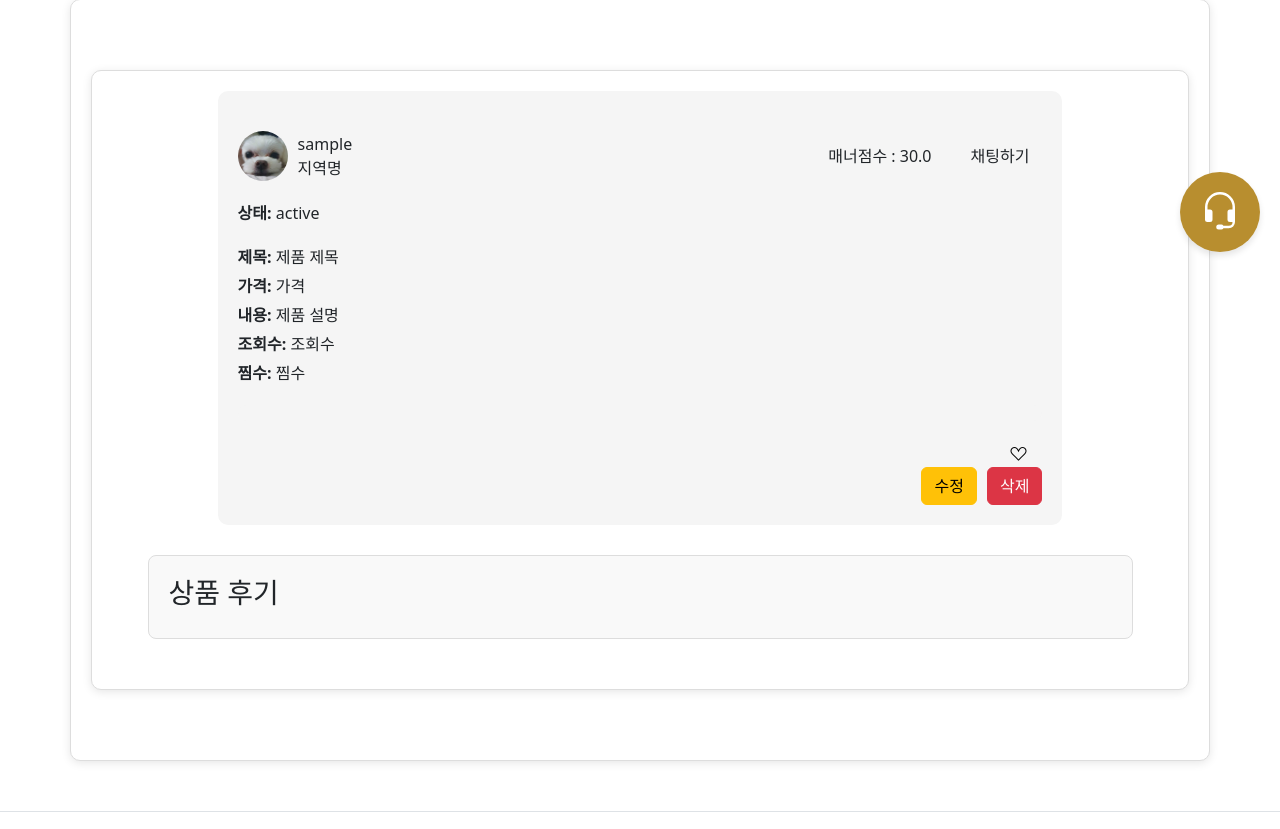
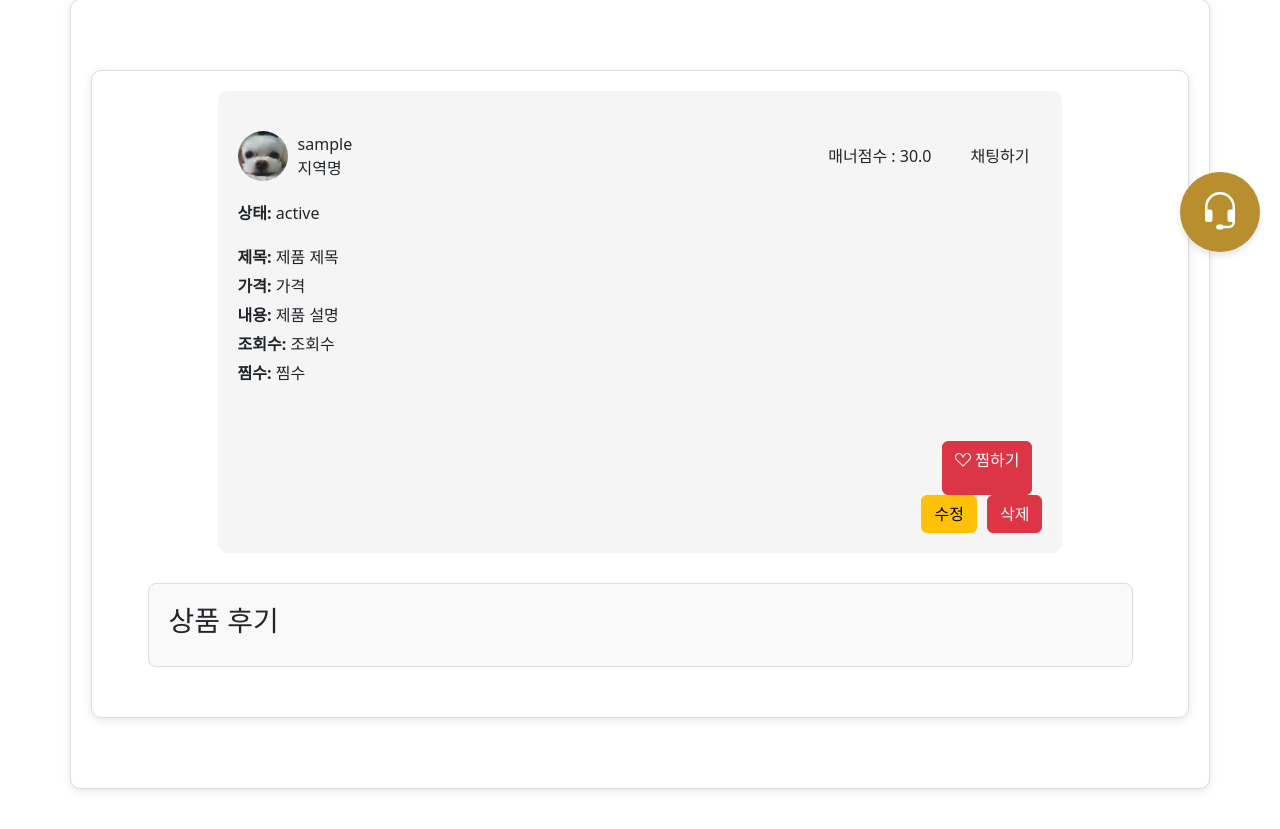
Before and after one commit to Limsunoh/Project_SANA_I, a Django app: template products/templates/product_detail.html in a window 1280 px wide. Shown: the part 528-1357 px from the top of the page. Run offline with Django 4.2, Linux system fonts and the light colour scheme; the template is opened without the code that fills it: most values are stand-ins (such as "Sample title", 1, 10 or a date in 2020).

```diff
--- a/products/templates/product_detail.html
+++ b/products/templates/product_detail.html
@@ -55,9 +55,9 @@
 
         <!-- 찜하기 버튼 -->
         <div class="like-section">
-            <button class="like-btn" id="like-button">
+            <button class="btn btn-danger" id="like-button">
                 <!-- 빈 하트 아이콘 (기본 상태) -->
-                <i class="bi bi-suit-heart" id="heart-icon"></i>
+                <p class="bi bi-suit-heart" id="heart-icon"> 찜하기</p>
             </button>
         </div>
 
--- a/static/css/product_detail.css
+++ b/static/css/product_detail.css
@@ -115,9 +115,22 @@
 }
 
 .like-btn {
+    font-weight: 400;
+    line-height: 1.5;
     border: none;
-    background-color: transparent;
+    background-color: #f5f5f5;   /* 연한 배경색 추가 */
+    border-radius: 8px;
+    padding: 5px 10px;           /* 클릭 영역 확장 (아이콘과 텍스트 모두 포함) */
     cursor: pointer;
+    display: inline-flex;        /* 아이콘과 텍스트의 수평 정렬 */
+    align-items: center;         /* 수직 정렬 */
+    justify-content: center;
+    transition: background-color 0.3s ease, transform 0.3s ease;
+}
+
+.like-btn:hover {
+    background-color: #ffe0e0;  /* 마우스 올렸을 때 색상 */
+    transform: scale(1.1);      /* 살짝 커지는 효과 */
 }
 
 /* 부트스트랩 하트 아이콘 크기 조정 */
```
Also changed, not shown: static/js/home.js (+43 -0 lines).
